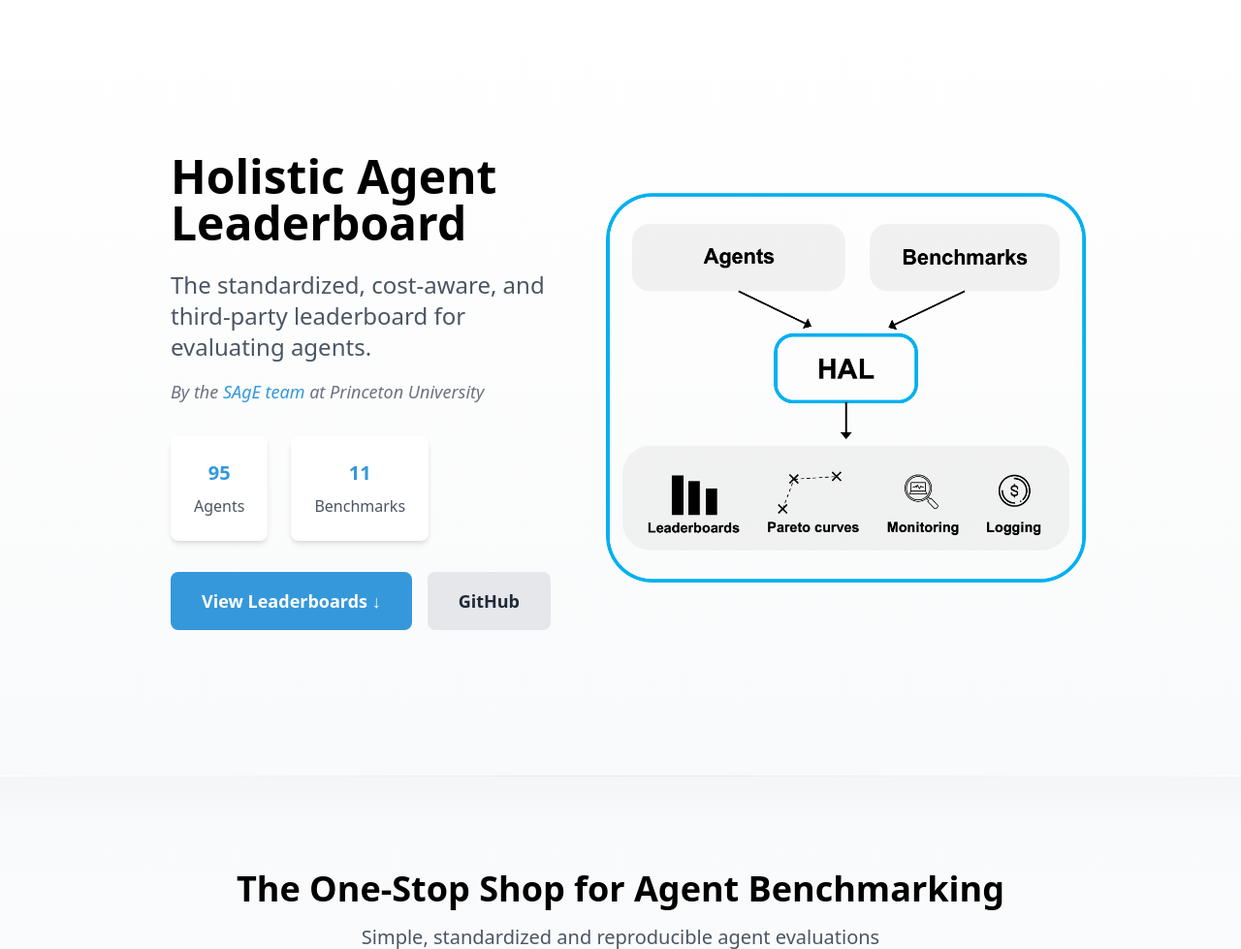
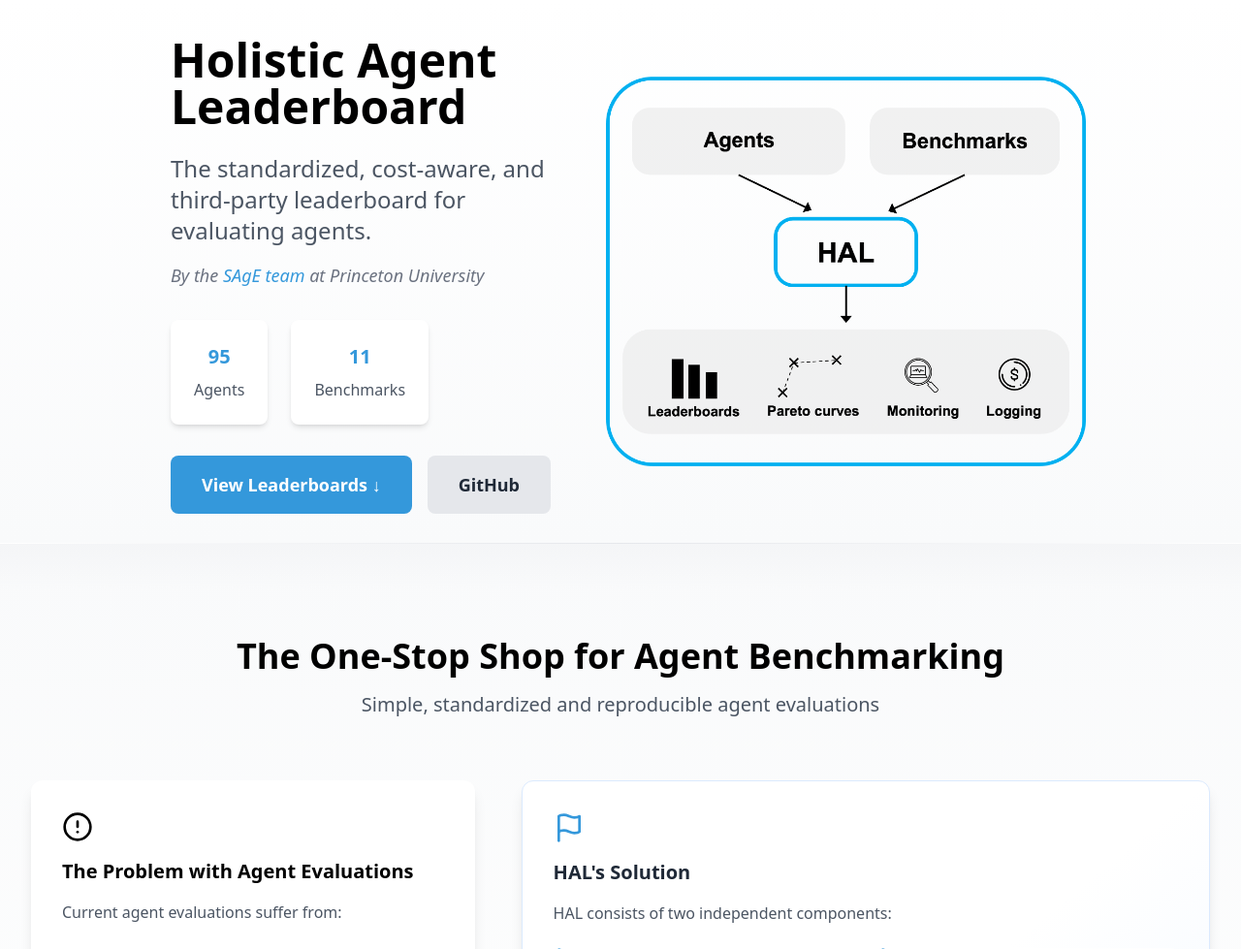
Before and after one commit to fsndzomga/hal-frontend, a Flask app: page / in a window 1280 px wide. Shown: the part 96-1075 px from the top of the page at 97% size. Run offline with Flask 3, Linux system fonts and the light colour scheme; data comes from the database, SQL or seed files in the repository; some libraries are stand-ins or nearby versions.

Commit message:
reduced whitespace

```diff
--- a/templates/index.html
+++ b/templates/index.html
@@ -2,7 +2,7 @@
 
 {% block content %}
 <!-- Hero Section - Full Viewport Height -->
-<div class="min-h-screen flex items-center bg-gradient-to-b from-white to-gray-50 relative overflow-hidden">
+<div class="min-h-[70vh] flex items-center bg-gradient-to-b from-white to-gray-50 relative overflow-hidden">
     <div class="mx-auto max-w-[1500]px w-full">
         <div class="flex flex-col md:flex-row px-4 sm:px-8 md:px-16 lg:px-36">
             <div class="flex-1 p-2 sm:p-4 flex flex-col justify-center">
```
